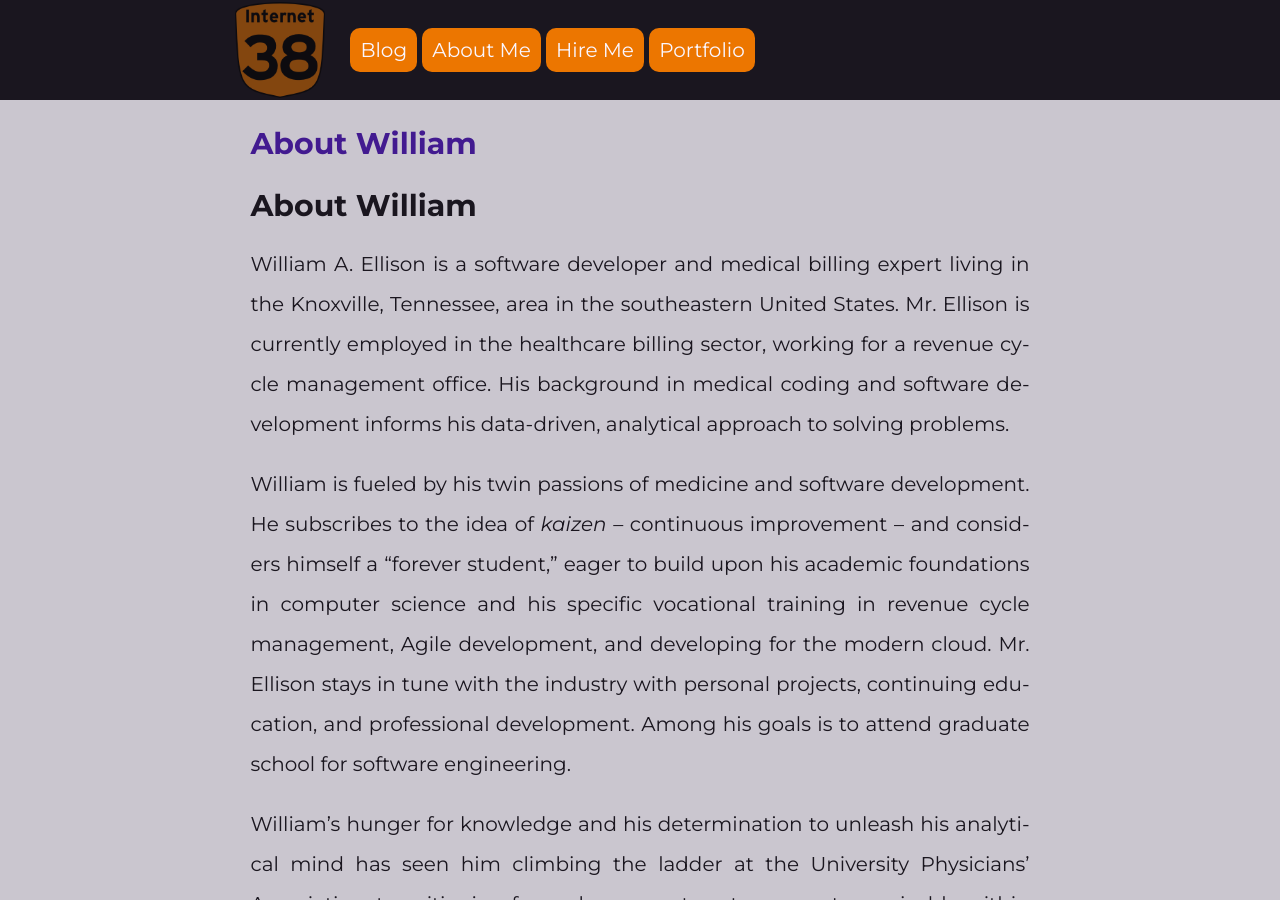
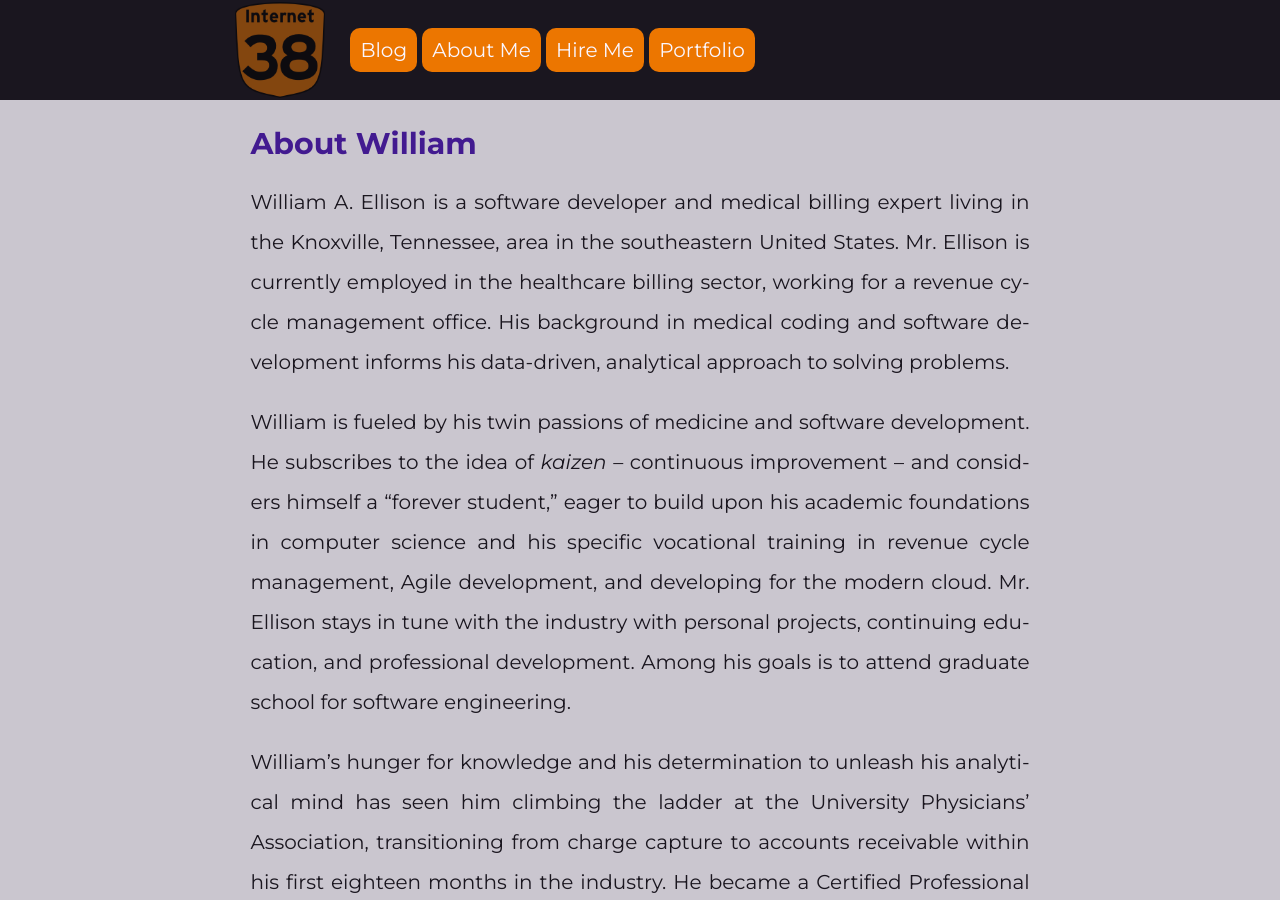
Before and after one commit to route38/waellison.blog, a Jekyll site: the page built from _contributors/wae.md, in a window 1280 px wide and 900 px high. Built offline with Jekyll 4.4.1, drawn with Linux system fonts in a browser that asks for light colours.

Commit message:
Removed redundant title from about page

```diff
--- a/_contributors/wae.md
+++ b/_contributors/wae.md
@@ -4,8 +4,6 @@ description: "Web writer, businessman, and overall doer of things."
 image: "/art/heroes/pbg3-desk.jpg"
 title: About William
 ---
-# About William
-
 <span class='textsc'>William A. Ellison</span> is a software developer and
 medical billing expert living in the Knoxville, Tennessee, area in the
 southeastern United States.  Mr. Ellison is currently employed in the healthcare
```
